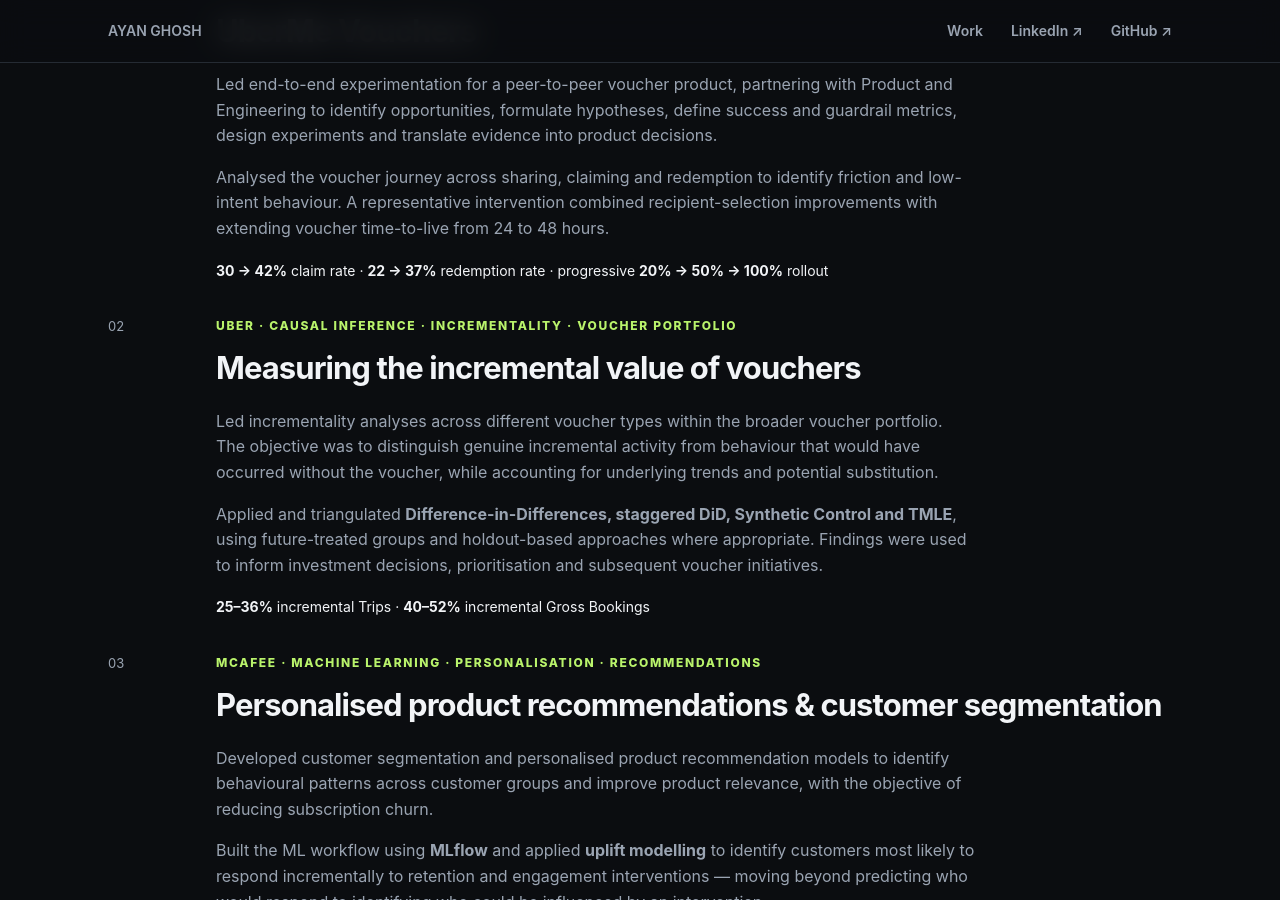
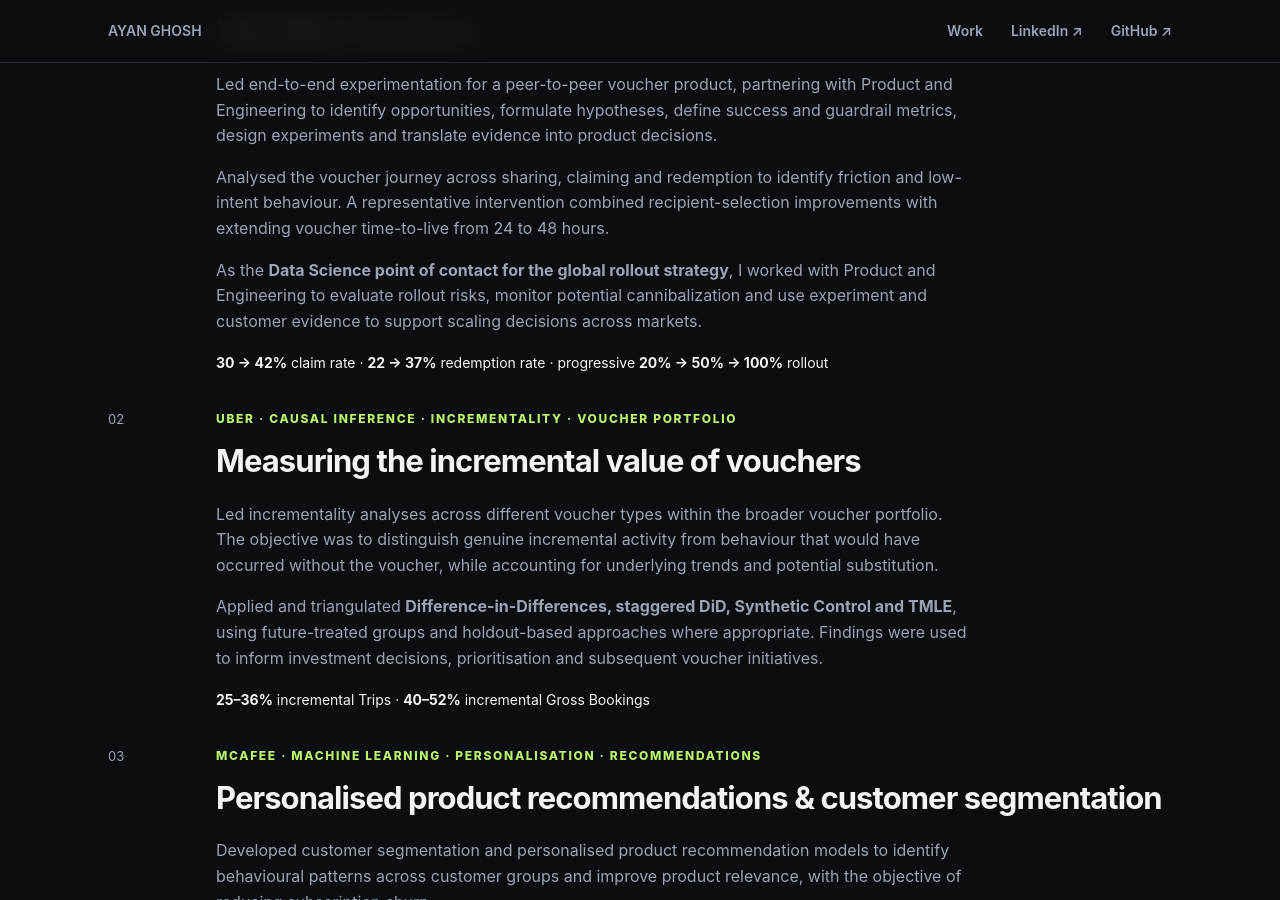
Before and after one commit to ayan-ghosh103/ayan-ghosh103.github.io, a Jekyll site: the page built from index.html, in a window 1280 px wide and 900 px high, scrolled down 1492 px. Built offline with Jekyll 4.4.1, drawn with Linux system fonts in a browser that asks for light colours.

Commit message:
Clarify UberMe rollout ownership and cannibalization

```diff
--- a/index.html
+++ b/index.html
@@ -19,7 +19,7 @@ title: Ayan Ghosh — Data, AI & Product
 <section id="work" class="section">
   <div class="section-heading"><span class="eyebrow">SELECTED WORK</span><h2>From experimentation to personalised customer experiences.</h2><p>The common thread is ownership: understanding the problem, choosing the right technical approach, working with cross-functional teams and measuring the outcome.</p></div>
 
-  <article class="case featured"><div class="case-number">01</div><div><div class="tag">UBER · PRODUCT · EXPERIMENTATION · PRODUCT DELIVERY</div><h3>UberMe Vouchers</h3><p>Led end-to-end experimentation for a peer-to-peer voucher product, partnering with Product and Engineering to identify opportunities, formulate hypotheses, define success and guardrail metrics, design experiments and translate evidence into product decisions.</p><p>Analysed the voucher journey across sharing, claiming and redemption to identify friction and low-intent behaviour. A representative intervention combined recipient-selection improvements with extending voucher time-to-live from 24 to 48 hours.</p><div class="impact"><b>30 → 42%</b> claim rate · <b>22 → 37%</b> redemption rate · progressive <b>20% → 50% → 100%</b> rollout</div></div></article>
+  <article class="case featured"><div class="case-number">01</div><div><div class="tag">UBER · PRODUCT · EXPERIMENTATION · PRODUCT DELIVERY</div><h3>UberMe Vouchers</h3><p>Led end-to-end experimentation for a peer-to-peer voucher product, partnering with Product and Engineering to identify opportunities, formulate hypotheses, define success and guardrail metrics, design experiments and translate evidence into product decisions.</p><p>Analysed the voucher journey across sharing, claiming and redemption to identify friction and low-intent behaviour. A representative intervention combined recipient-selection improvements with extending voucher time-to-live from 24 to 48 hours.</p><p>As the <b>Data Science point of contact for the global rollout strategy</b>, I worked with Product and Engineering to evaluate rollout risks, monitor potential cannibalization and use experiment and customer evidence to support scaling decisions across markets.</p><div class="impact"><b>30 → 42%</b> claim rate · <b>22 → 37%</b> redemption rate · progressive <b>20% → 50% → 100%</b> rollout</div></div></article>
 
   <article class="case featured"><div class="case-number">02</div><div><div class="tag">UBER · CAUSAL INFERENCE · INCREMENTALITY · VOUCHER PORTFOLIO</div><h3>Measuring the incremental value of vouchers</h3><p>Led incrementality analyses across different voucher types within the broader voucher portfolio. The objective was to distinguish genuine incremental activity from behaviour that would have occurred without the voucher, while accounting for underlying trends and potential substitution.</p><p>Applied and triangulated <b>Difference-in-Differences, staggered DiD, Synthetic Control and TMLE</b>, using future-treated groups and holdout-based approaches where appropriate. Findings were used to inform investment decisions, prioritisation and subsequent voucher initiatives.</p><div class="impact"><b>25–36%</b> incremental Trips · <b>40–52%</b> incremental Gross Bookings</div></div></article>
 
```
